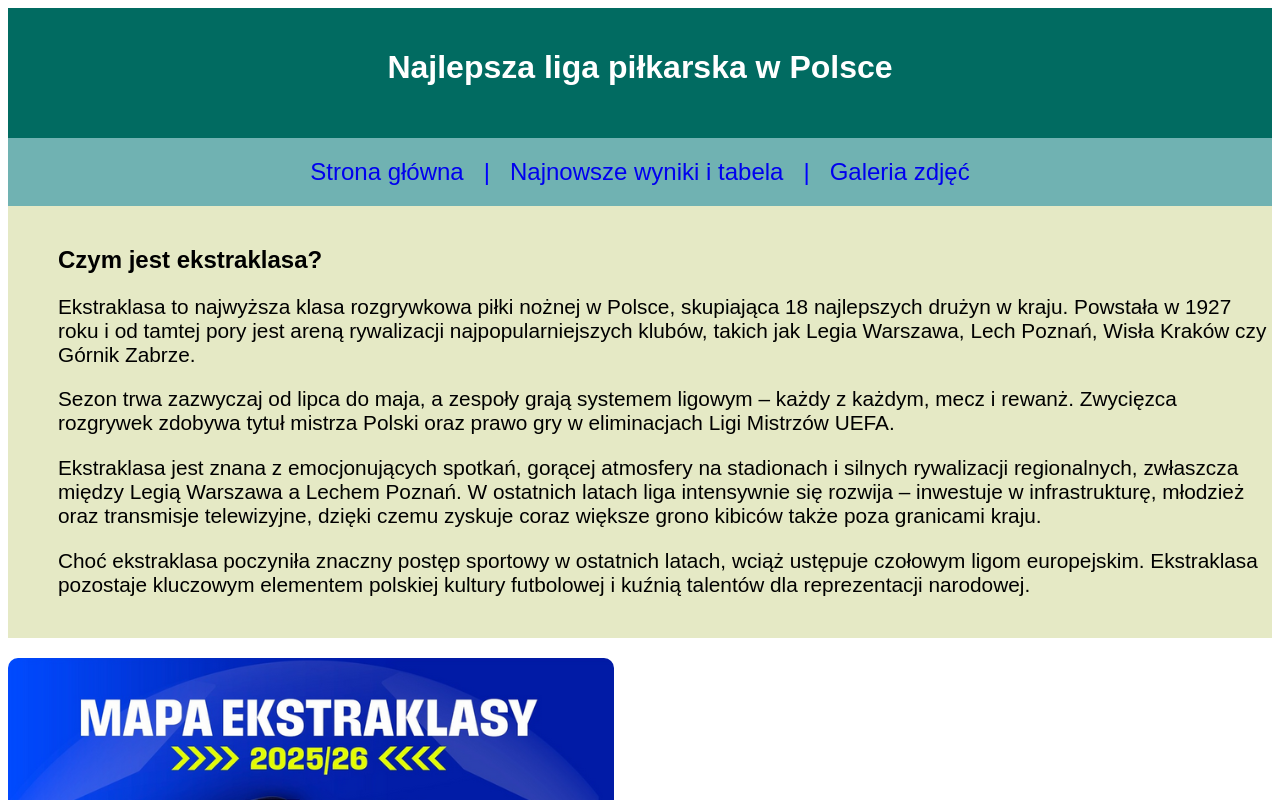
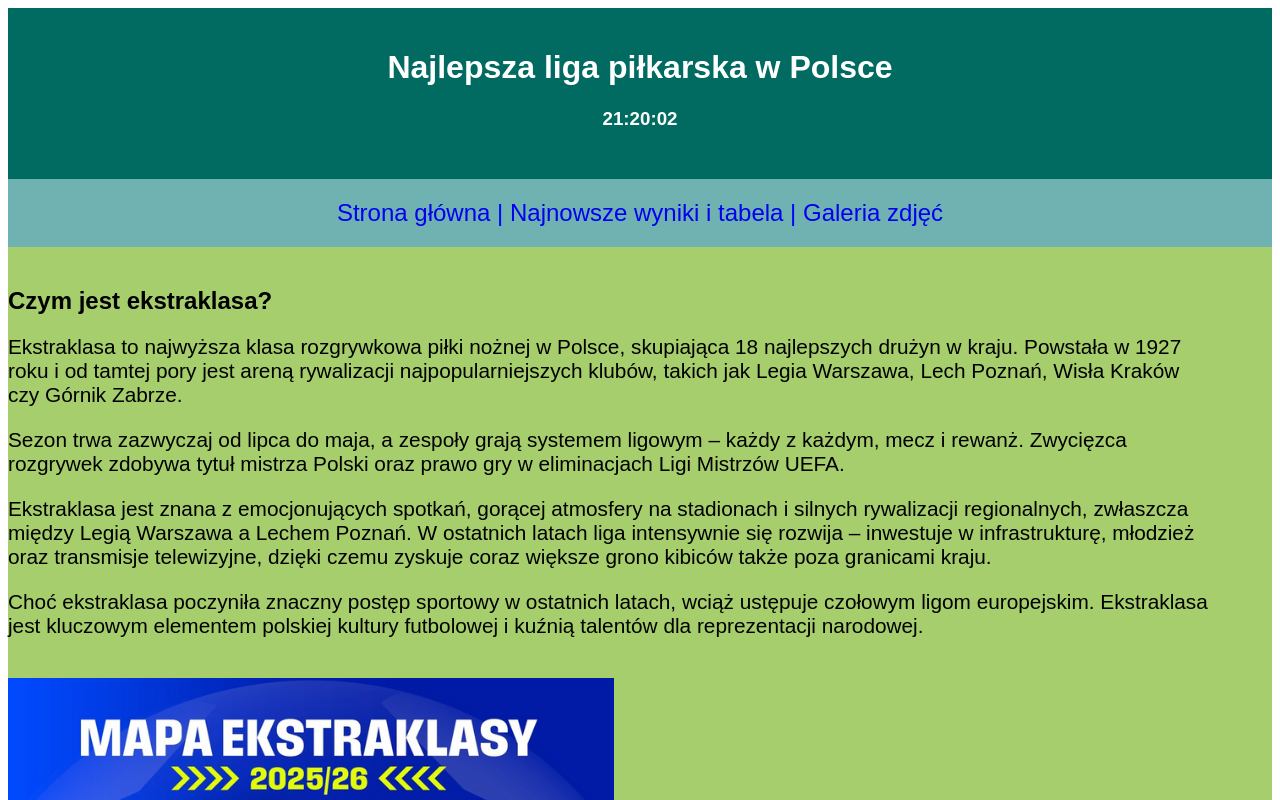
Before and after one commit to kuleczkomen/WDAI, a website: page Ekstraklasa/index.html in a window 1280 px wide. Shown: the top 800 px of the page. Drawn offline with Linux system fonts and the light colour scheme.

Commit message:
Ukończono projekt Ekstraklasa

```diff
--- a/Ekstraklasa/galeria.css
+++ b/Ekstraklasa/galeria.css
@@ -10,6 +10,10 @@ header, footer {
    color: white;
 }
 
+#myTime {
+   font-size: 1rem;
+}
+
 nav {
    background-color: #70B2B2;
    padding: 20px 0 20px 0;
@@ -19,18 +23,16 @@ nav {
    text-align: center;
 }
 
-nav a {
-   text-decoration: none;
-}
 
 nav a:hover {
    text-decoration: underline;
-   color: #3c3c87;
+   color: #ffffff;
 }
 
 main {
    display: flex;
    flex-wrap: wrap;
+   background-color: #a6ce6c;
 }
 
 .myImg {
@@ -40,18 +42,9 @@ main {
    border-radius: 15px;
 }
 
-.video-container {
-    position: relative;
-    padding-bottom: 56.25%; /* 16:9 aspect ratio */
-    height: 0;
-    overflow: hidden;
-    max-width: 100%;
+.video {
+   display: block;
+   margin: 20px auto;
+   width: 90%;
+
 }
-
-.video-container iframe {
-    position: absolute;
-    top: 0;
-    left: 0;
-    width: 100%;
-    height: 100%;
-}
--- a/Ekstraklasa/index.css
+++ b/Ekstraklasa/index.css
@@ -14,13 +14,12 @@ nav {
    background-color: #70B2B2;
    padding: 20px 0 20px 0;
    font-size: 1.5rem;
-   justify-content: center;
+   text-align: center;
    color: blue;
 }
 
 nav a {
    text-decoration: none;
-   text-align: center;
 }
 
 nav a:hover {
@@ -28,28 +27,18 @@ nav a:hover {
    color: #3c3c87;
 }
 
-.middle {
+.container {
    display: flex;
-   gap: 20px;
    flex-wrap: wrap;
+   background-color: #a6ce6c;
 }
 
-.middle aside {
-   flex: 1 1 300px;
+.article {
+   max-width: 1200px;
+   background-color: #a6ce6c;
+   padding: 20px 0 20px 0;
 }
 
-.middle article {
-   flex: 2 1 600px;
-}
-
-aside img {
-   border-radius: 10px;
-}
-
-article {
-   background-color: #E5E9C5;
-   padding: 20px 0 20px 50px;
-}
 
 article p {
    font-size: 1.3rem;
--- a/Ekstraklasa/index.html
+++ b/Ekstraklasa/index.html
@@ -12,6 +12,7 @@
 <body>
    <header>
       <h1>Najlepsza liga piłkarska w Polsce</h1>
+      <h3 id="myTime"></h3>
    </header>
 
    <nav class="middle">
@@ -20,17 +21,17 @@
       <a href="galeria.html">Galeria zdjęć</a>
    </nav>
 
-   <main class="middle">
-      <article>
+   <main class="container">
+      <article class="article">
          <h2>Czym jest ekstraklasa?</h2>
          <p>Ekstraklasa to najwyższa klasa rozgrywkowa piłki nożnej w Polsce, skupiająca 18 najlepszych drużyn w kraju. Powstała w 1927 roku i od tamtej pory jest areną rywalizacji najpopularniejszych klubów, takich jak Legia Warszawa, Lech Poznań, Wisła Kraków czy Górnik Zabrze.<p>
          <p>Sezon trwa zazwyczaj od lipca do maja, a zespoły grają systemem ligowym – każdy z każdym, mecz i rewanż. Zwycięzca rozgrywek zdobywa tytuł mistrza Polski oraz prawo gry w eliminacjach Ligi Mistrzów UEFA.</p>
          <p>Ekstraklasa jest znana z emocjonujących spotkań, gorącej atmosfery na stadionach i silnych rywalizacji regionalnych, zwłaszcza między Legią Warszawa a Lechem Poznań. W ostatnich latach liga intensywnie się rozwija – inwestuje w infrastrukturę, młodzież oraz transmisje telewizyjne, dzięki czemu zyskuje coraz większe grono kibiców także poza granicami kraju.</p>
-         <p>Choć ekstraklasa poczyniła znaczny postęp sportowy w ostatnich latach, wciąż ustępuje czołowym ligom europejskim. Ekstraklasa pozostaje kluczowym elementem polskiej kultury futbolowej i kuźnią talentów dla reprezentacji narodowej.</p>
+         <p>Choć ekstraklasa poczyniła znaczny postęp sportowy w ostatnich latach, wciąż ustępuje czołowym ligom europejskim. Ekstraklasa jest kluczowym elementem polskiej kultury futbolowej i kuźnią talentów dla reprezentacji narodowej.</p>
       </article>
 
       <aside>
-         <img src="grafika.png" alt="Mapa drużyn Ekstraklasy">
+         <img src="images/grafika.png" class="img" alt="Mapa drużyn Ekstraklasy">
       </aside>
    </main>
 
@@ -53,9 +54,10 @@
    </form>
 
    <footer>
-      <h3>Kacper Kulka 2025 | Wszystkie prawa zastrzeżone</h3>
+      <h3>Kacper Kulka 2025</h3>
    </footer>
 
    <script src="index.js"></script>
+   <script src="timer.js"></script>
 </body>
 </html>
--- /dev/null
+++ b/Ekstraklasa/timer.js
@@ -0,0 +1,15 @@
+function time() {
+   const date = new Date();
+   let h = date.getHours();
+   let m = date.getMinutes();
+   let s = date.getSeconds();
+
+   h = (h < 10) ? "0" + h : h;
+   m = (m < 10) ? "0" + m : m;
+   s = (s < 10) ? "0" + s : s;
+
+   document.getElementById("myTime").textContent = `${h}:${m}:${s}`;
+   document.getElementById("myTime").style.fontStyle = "1.5rem";
+}
+
+setInterval(time, 1000);
--- a/Ekstraklasa/wyniki.css
+++ b/Ekstraklasa/wyniki.css
@@ -1,25 +1,6 @@
 * {
    font-family: sans-serif;
 }
-
-body {
-   display: grid;
-   grid-template-areas:
-   "header header"
-   "nav nav"
-   "main main"
-   "footer footer";
-   grid-template-columns: 2fr 1fr;
-   grid-template-rows: auto auto 1fr auto;
-   gap: 10px;
-   margin: 0;
-   height: 100vh;
-}
-
-header  { grid-area: header; }
-nav     { grid-area: nav; }
-main { grid-area: main; }
-footer  { grid-area: footer; }
 
 header, footer {
    background-color: #016B61;
@@ -51,6 +32,8 @@ main {
    flex-wrap: wrap;
    justify-content: center;
    gap: 20px;
+   padding: 20px;
+   background-color: #a6ce6c;
 }
 
 .myTable {
@@ -66,4 +49,5 @@ main {
 .myTable td, th {
    padding: 5px;
    border: black solid 1px;
+   background-color: white;
 }
```
Also changed, not shown: Ekstraklasa/galeria.html (+9 -10 lines), Ekstraklasa/wyniki.html (+4 -1 lines), Ekstraklasa/wyniki.js (+10 -0 lines), Ekstraklasa/images/grafika.png (renamed from Ekstraklasa/grafika.png).
